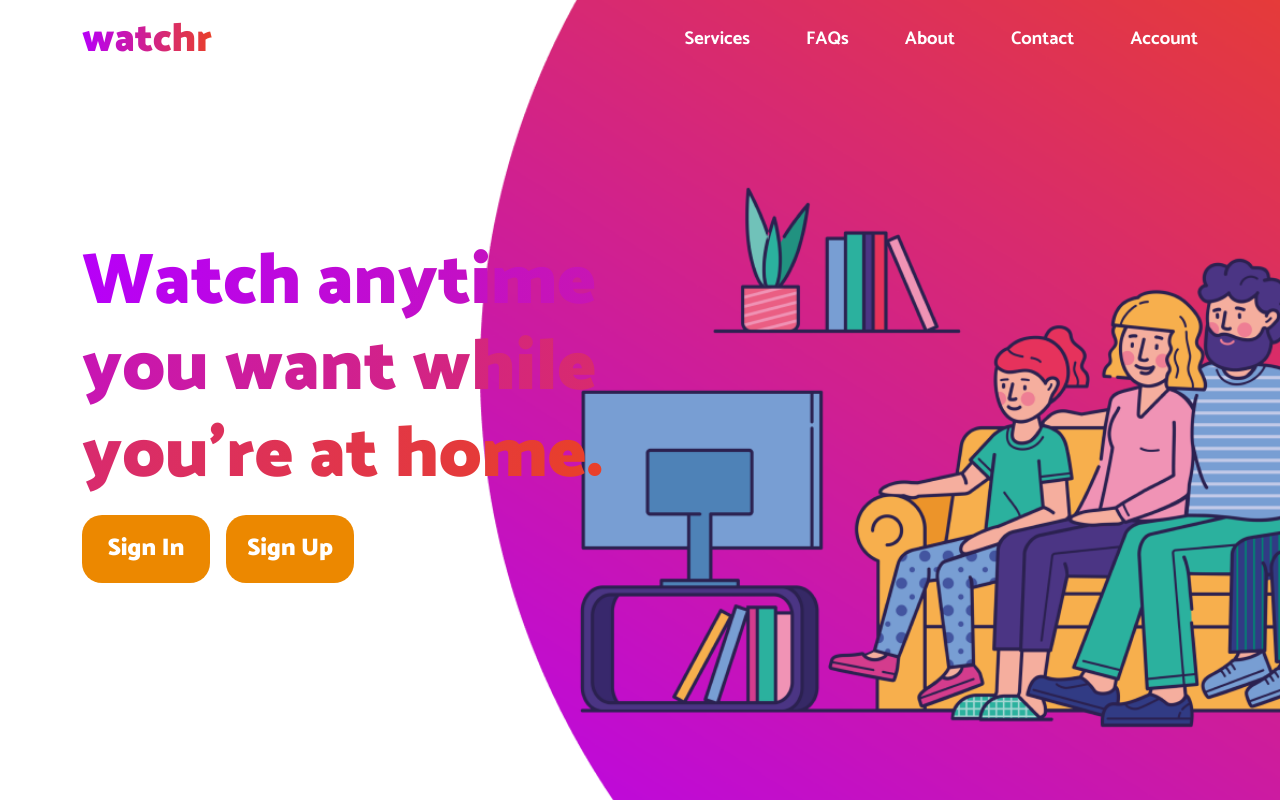
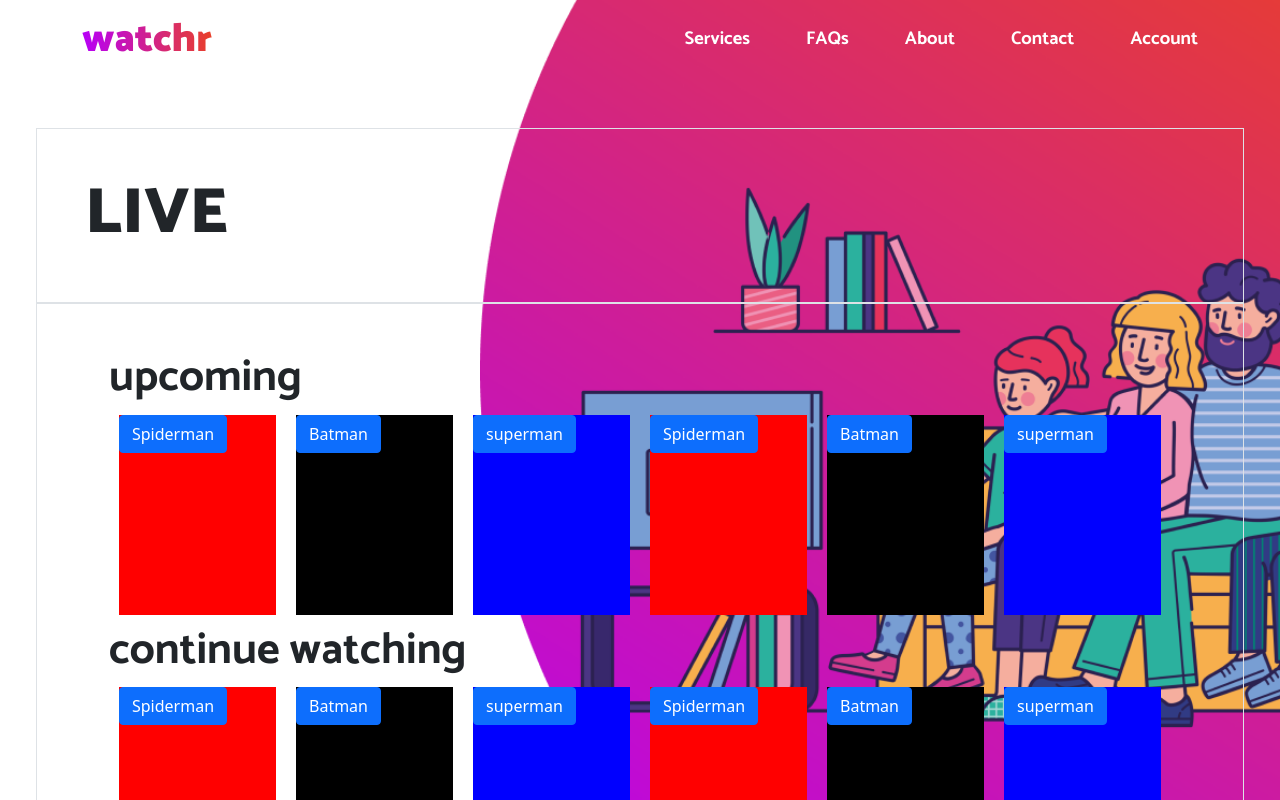
Before and after one commit to prot3ch1993/watchrs2, a React (Create React App) app: page /loggedin in a window 1280 px wide. Shown: the top 800 px of the page. Built offline with nearby package versions, Linux system fonts and the light colour scheme.

Commit message:
Added login components

```diff
--- a/package.json
+++ b/package.json
@@ -12,6 +12,7 @@
     "bootstrap": "^5.1.3",
     "react": "^18.0.0",
     "react-dom": "^18.0.0",
+    "react-router-dom": "^6.3.0",
     "react-scripts": "5.0.1",
     "web-vitals": "^2.1.4"
   },
--- /dev/null
+++ b/src/Components/App.js
@@ -0,0 +1,33 @@
+import React from "react";
+import "bootstrap/dist/css/bootstrap.min.css";
+import "bootstrap/dist/js/bootstrap.min.js";
+import Navbar from "./Navbar";
+import "../index.css"
+import { Routes, Route } from "react-router-dom";
+import NotLoggedIn from "./NotLoggedIn";
+import LoginForm from "./LoginForm";
+import LoggedIn from "./LoggedIn";
+import LoginProfiles from "./LoginProfiles";
+import Notfound404 from "./Notfound404";
+
+
+const App = () => {
+    return (
+        <>
+            <Navbar/>
+
+            <Routes>
+                <Route path="/" element={<NotLoggedIn/>}></Route>
+                <Route path="/loginform" element={<LoginForm/>}></Route>
+                <Route path="/loginprofiles" element={<LoginProfiles/>}></Route>
+                <Route path="/loggedin" element={<LoggedIn/>}></Route>
+                <Route path="/*" element={<Notfound404/>}></Route>
+            </Routes>
+
+
+
+        </>
+    )
+}
+
+export default App
--- /dev/null
+++ b/src/Components/CategoryDetail.js
@@ -0,0 +1,89 @@
+import React from 'react'
+
+const movies = [
+  {
+    name: "Spiderman",
+    tempbg: "red",
+    desc: "no way home",
+    artist: "zendaya"
+  },
+
+  {
+    name: "Batman",
+    tempbg: "Black",
+    desc: "no way home",
+    artist: "zendaya"
+  },
+
+  {
+    name: "superman",
+    tempbg: "blue",
+    desc: "no way home",
+    artist: "zendaya"
+  },
+
+  {
+    name: "Spiderman",
+    tempbg: "red",
+    desc: "no way home",
+    artist: "zendaya"
+  },
+
+  {
+    name: "Batman",
+    tempbg: "Black",
+    desc: "no way home",
+    artist: "zendaya"
+  },
+
+  {
+    name: "superman",
+    tempbg: "blue",
+    desc: "no way home",
+    artist: "zendaya"
+  },
+
+]
+
+const CategoryDetail = (props) => {
+  return (
+    <>
+      <div className="container">
+        <h2>{props.category}</h2>
+
+        <div className="d-flex flex-col" style={{ overflowX: "scroll", maxWidth: "100vw" }}>
+          {movies.map(
+            (movie, index) => (
+              <div className="" style={{ backgroundColor: `${movie.tempbg} `, width: "600px", margin: "10px", height: "200px" }} key={index}>
+                 <button type="button" class="btn btn-primary" data-bs-toggle="modal" data-bs-target="#exampleModal">
+                {movie.name}
+                </button>
+
+                <div class="modal fade" id="exampleModal" tabindex="-1" aria-labelledby="exampleModalLabel" aria-hidden="true">
+                <div class="modal-dialog">
+                    <div class="modal-content">
+                        <div class="modal-header">
+                            <h5 class="modal-title" id="exampleModalLabel">{movie.name}</h5>
+                            <button type="button" class="btn-close" data-bs-dismiss="modal" aria-label="Close"></button>
+                        </div>
+                        <div class="modal-body">
+                            {movie.desc}
+                        </div>
+                        <div class="modal-footer">
+                            <button type="button" class="btn btn-secondary" data-bs-dismiss="modal">Close</button>
+                            <button type="button" class="btn btn-primary">Save changes</button>
+                        </div>
+                    </div>
+                </div>
+            </div>
+              </div>
+            )
+          )}
+        </div>
+
+      </div>
+    </>
+  )
+}
+
+export default CategoryDetail
--- /dev/null
+++ b/src/Components/LoggedIn.js
@@ -0,0 +1,21 @@
+import React from 'react'
+import CategoryDetail from './CategoryDetail'
+
+const LoggedIn = () => {
+  return (
+    <>
+        <div className="row p-5">
+            <div className="col-12 p-5 border">
+                <h1> LIVE </h1>
+            </div>
+
+            <div className="col-12 p-5 border">
+                <CategoryDetail category="upcoming" />
+                <CategoryDetail category="continue watching" />
+            </div>
+        </div>
+    </>
+  )
+}
+
+export default LoggedIn
--- /dev/null
+++ b/src/Components/LoginForm.js
@@ -0,0 +1,28 @@
+import React from 'react';
+import { Link } from 'react-router-dom';
+
+const LoginForm = () => {
+  return (
+    <>
+      <div className="row text-center bg-white">
+        <h1><span>Contact Us</span></h1>
+        <div className="col-12">
+          <p>
+            Email Address:  <input type="text"></input>
+          </p>
+
+          <p>
+            Password: <input type="text"></input>
+          </p>
+
+          <div>
+            <Link to="/loginprofiles"><button className="contactUs">Submit</button></Link>
+          </div>
+        </div>
+
+      </div>
+    </>
+  )
+}
+
+export default LoginForm
--- /dev/null
+++ b/src/Components/LoginProfiles.js
@@ -0,0 +1,68 @@
+import React from 'react'
+import { Link } from 'react-router-dom'
+
+const LoginProfiles = () => {
+
+    const profiles = [
+        {
+            name: "Adriano",
+            age: "adult",
+            picurl: "",
+            tempbg: "red",
+            linkto:"/loggedin"
+        },
+
+        {
+            name: "Cleo",
+            age: "adult",
+            picurl: "",
+            tempbg: "blue",
+            linkto:"/loggedin"
+        },
+
+        {
+            name: "Queena",
+            age: "adult",
+            picurl: "",
+            tempbg: "yellow",
+            linkto:"/loggedin"
+        },
+
+        {
+            name: "John",
+            age: "kids",
+            picurl: "",
+            tempbg: "green",
+            linkto:"/loggedin"
+        },
+
+        {
+            name: "Add Profile",
+            age: "",
+            picurl: "",
+            tempbg: "gray",
+            linkto:"notyetadded"
+        },
+    ]
+    return (
+        <>
+            <div className="row p-5">
+                {
+                    profiles.map(
+                        (profile,index) => (
+                            <div key={index} className="col-1 p-4 my-5 mx-auto" style={{ backgroundColor: `${profile.tempbg} ` }}>
+                                <Link to={profile.linkto}>
+                                    {profile.name}
+                                </Link>
+
+                            </div>
+                        )
+                    )
+                }
+
+            </div>
+        </>
+    )
+}
+
+export default LoginProfiles
--- a/src/Components/Navbar.js
+++ b/src/Components/Navbar.js
@@ -1,4 +1,5 @@
 import React from "react";
+import { Link } from "react-router-dom";
 
 const Navbar = ()=> {
 
@@ -12,7 +13,7 @@ const Navbar = ()=> {
                     <a href="/#">FAQs</a>
                     <a href="/#">About</a>
                     <a href="/#">Contact</a>
-                    <a href="/#">Account</a>
+                    <Link to="/loginform">Account</Link>
                 </nav>
             </div>
         </nav>
--- /dev/null
+++ b/src/Components/NotLoggedIn.js
@@ -0,0 +1,29 @@
+import React from "react";
+import "bootstrap/dist/css/bootstrap.min.css";
+import "bootstrap/dist/js/bootstrap.min.js";
+import Hero from "./Hero";
+import ServiceLayout from "./ServiceLayout";
+import LiveLayout from "./LiveLayout";
+import FAQsLayout from "./FAQsLayout";
+import "../index.css"
+import Team from "./Team";
+import ContactUs from "./ContactUs";
+import Footer from "./Footer";
+
+
+
+const App = ()=> {
+    return (
+        <>
+            <Hero/>
+            <ServiceLayout/>
+            <LiveLayout/>
+            <FAQsLayout/>
+            <Team/>
+            <ContactUs/>
+            <Footer/>
+        </>
+    )
+}
+
+export default App
--- /dev/null
+++ b/src/Components/Notfound404.js
@@ -0,0 +1,9 @@
+import React from 'react'
+
+const Notfound404 = () => {
+  return (
+    <h1>PAGE NOT FOUND</h1>
+  )
+}
+
+export default Notfound404
--- a/src/index.js
+++ b/src/index.js
@@ -2,29 +2,16 @@ import React from "react";
 import ReactDOM from "react-dom";
 import "bootstrap/dist/css/bootstrap.min.css";
 import "bootstrap/dist/js/bootstrap.min.js";
-import Navbar from "./Components/Navbar";
-import Hero from "./Components/Hero";
-import ServiceLayout from "./Components/ServiceLayout";
-import LiveLayout from "./Components/LiveLayout";
-import FAQsLayout from "./Components/FAQsLayout";
+import App from "./Components/App"
 import "./index.css"
-import Team from "./Components/Team";
-import ContactUs from "./Components/ContactUs";
-import Footer from "./Components/Footer";
+import {BrowserRouter} from "react-router-dom"
 
 
-const App = ()=> {
+const Index = ()=> {
     return (
-        <div>
-            <Navbar/>
-            <Hero/>
-            <ServiceLayout/>
-            <LiveLayout/>
-            <FAQsLayout/>
-            <Team/>
-            <ContactUs/>
-            <Footer/>
-        </div>
+        <BrowserRouter>
+           <App />
+        </BrowserRouter>
     )
 }
-ReactDOM.render(<App/>, document.getElementById("root"))
+ReactDOM.render(<Index/>, document.getElementById("root"))
```
Also changed, not shown: src/Components/MovieModal.js (added, +33 -0 lines), 2 other files (tests, documents, lock files or other folders).
